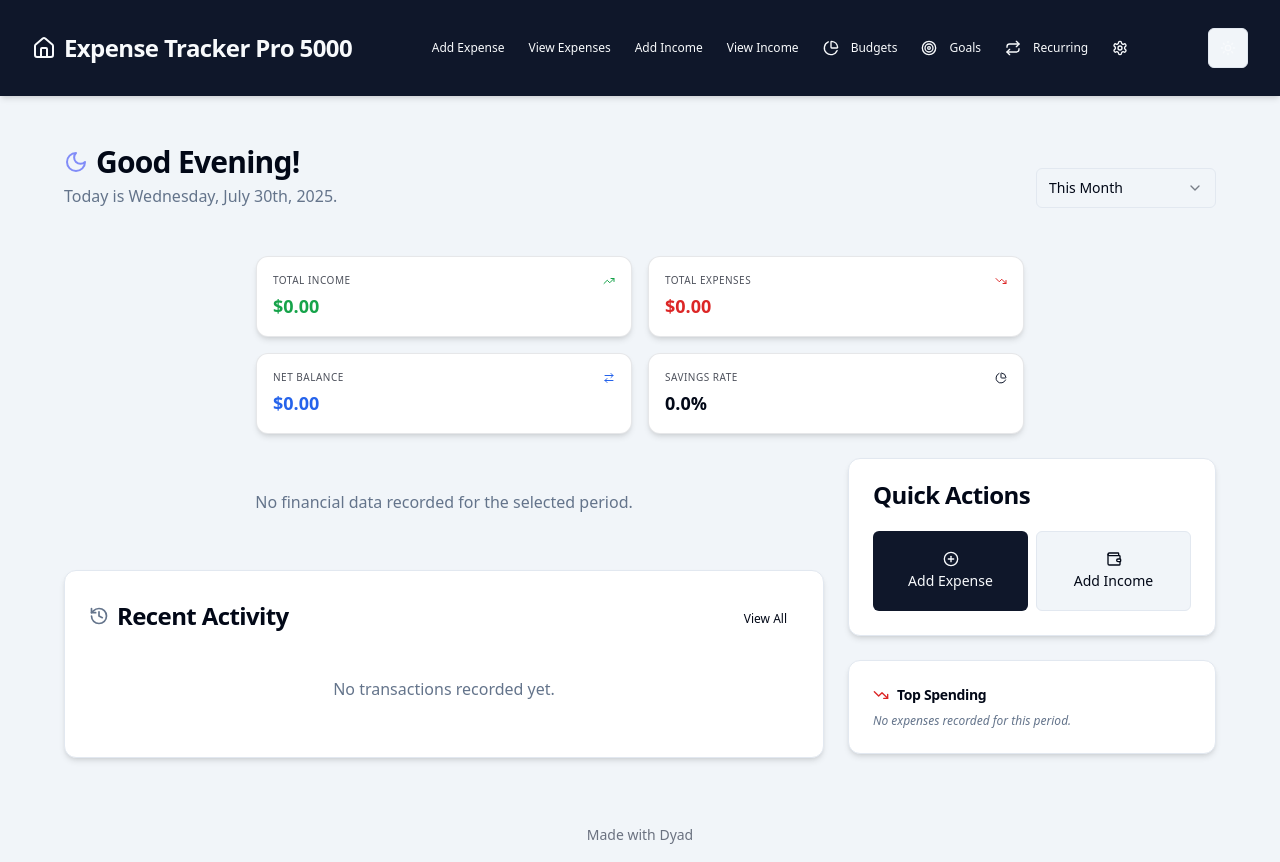
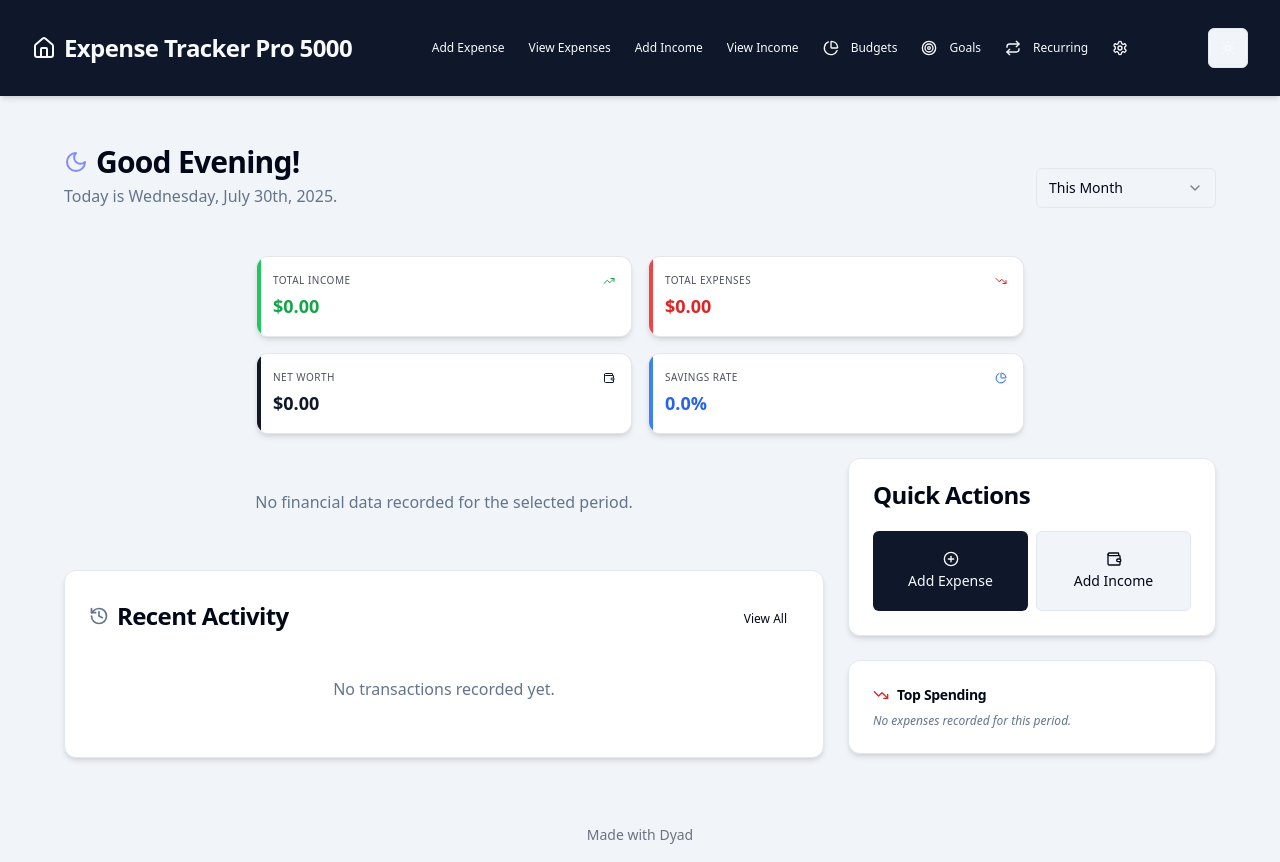
Before and after one commit to milesmoss793/vibrant-eagle-snore, a React (Vite) app: page / in a window 1280 px wide. Built offline with nearby package versions, Linux system fonts and the light colour scheme.

Commit message:
[dyad] Adding Net Worth metric and enhancing dashboard layout - wrote 2 file(s)

```diff
--- a/src/components/dashboard/MetricGrid.tsx
+++ b/src/components/dashboard/MetricGrid.tsx
@@ -8,7 +8,8 @@ import {
   ArrowRightLeft,
   PieChart,
   Maximize2,
-  Minimize2
+  Minimize2,
+  Wallet
 } from "lucide-react";
 import { cn } from "@/lib/utils";
 
@@ -18,6 +19,7 @@ interface MetricGridProps {
     totalExpenses: number;
     netBalance: number;
     savingsRate: number;
+    netWorth: number;
     comparison: {
       income: { diff: number; percent: number };
       expenses: { diff: number; percent: number };
@@ -48,19 +50,19 @@ const MetricGrid: React.FC<MetricGridProps> = ({ stats }) => {
       type: "expense"
     },
     {
-      title: "Net Balance",
-      value: stats.netBalance,
-      icon: ArrowRightLeft,
-      color: stats.netBalance >= 0 ? "text-blue-600" : "text-red-600",
-      bgColor: "bg-blue-100",
-      type: "balance"
+      title: "Net Worth",
+      value: stats.netWorth,
+      icon: Wallet,
+      color: stats.netWorth >= 0 ? "text-primary" : "text-red-600",
+      bgColor: "bg-primary/10",
+      type: "worth"
     },
     {
       title: "Savings Rate",
       value: stats.savingsRate,
       icon: PieChart,
-      color: "text-primary",
-      bgColor: "bg-primary/10",
+      color: "text-blue-600",
+      bgColor: "bg-blue-100",
       type: "savings"
     }
   ];
@@ -78,9 +80,16 @@ const MetricGrid: React.FC<MetricGridProps> = ({ stats }) => {
       >
         {metrics.map((m, i) => (
           <Card key={i} className={cn(
-            "transition-all duration-300 hover:shadow-md border-primary/10",
-            !isExpanded && "p-2"
+            "transition-all duration-300 hover:shadow-lg border-primary/10 overflow-hidden relative",
+            !isExpanded && "p-2",
+            isExpanded && "hover:-translate-y-1"
           )}>
+            <div className={cn(
+              "absolute top-0 left-0 w-1 h-full",
+              m.type === 'income' ? "bg-green-500" :
+              m.type === 'expense' ? "bg-red-500" :
+              m.type === 'worth' ? "bg-primary" : "bg-blue-500"
+            )} />
             <CardHeader className={cn(
               "flex flex-row items-center justify-between space-y-0",
               isExpanded ? "pb-2" : "p-2 pb-1"
@@ -102,7 +111,8 @@ const MetricGrid: React.FC<MetricGridProps> = ({ stats }) => {
                 isExpanded ? "text-2xl" : "text-lg",
                 m.type === 'income' && "text-green-600",
                 m.type === 'expense' && "text-red-600",
-                m.type === 'balance' && (stats.netBalance >= 0 ? "text-blue-600" : "text-red-600")
+                m.type === 'worth' && (stats.netWorth >= 0 ? "text-primary" : "text-red-600"),
+                m.type === 'savings' && "text-blue-600"
               )}>
                 {m.type === 'savings' ? `${m.value.toFixed(1)}%` : `$${m.value.toFixed(2)}`}
               </div>
@@ -126,8 +136,8 @@ const MetricGrid: React.FC<MetricGridProps> = ({ stats }) => {
                   {m.type === 'savings' && (
                     <Progress value={Math.max(0, Math.min(100, m.value))} className="h-1.5 mt-2" />
                   )}
-                  {m.type === 'balance' && (
-                    <p className="text-[10px] text-muted-foreground">Total savings/loss</p>
+                  {m.type === 'worth' && (
+                    <p className="text-[10px] text-muted-foreground">Total lifetime balance</p>
                   )}
                 </div>
               )}
@@ -136,8 +146,8 @@ const MetricGrid: React.FC<MetricGridProps> = ({ stats }) => {
         ))}
       </div>
 
-      <div className="absolute -top-3 -right-3 opacity-0 group-hover:opacity-100 transition-opacity">
-        <Badge variant="secondary" className="h-6 w-6 p-0 flex items-center justify-center rounded-full shadow-sm border">
+      <div className="absolute -top-3 -right-3 opacity-0 group-hover:opacity-100 transition-opacity z-10">
+        <Badge variant="secondary" className="h-6 w-6 p-0 flex items-center justify-center rounded-full shadow-sm border cursor-pointer">
           {isExpanded ? <Minimize2 className="h-3 w-3" /> : <Maximize2 className="h-3 w-3" />}
         </Badge>
       </div>
--- a/src/pages/Dashboard.tsx
+++ b/src/pages/Dashboard.tsx
@@ -64,6 +64,11 @@ const Dashboard: React.FC = () => {
     const netBalance = totalIncome - totalExpenses;
     const savingsRate = totalIncome > 0 ? (netBalance / totalIncome) * 100 : 0;
 
+    // All-time Net Worth
+    const allTimeExpenses = expenses.reduce((sum, e) => sum + e.amount, 0);
+    const allTimeIncome = income.reduce((sum, i) => sum + i.amount, 0);
+    const netWorth = allTimeIncome - allTimeExpenses;
+
     const now = new Date();
     const lastMonth = subMonths(now, 1);
     const thisMonthExp = expenses.filter(e => isSameMonth(e.date, now)).reduce((sum, e) => sum + e.amount, 0);
@@ -76,6 +81,7 @@ const Dashboard: React.FC = () => {
       totalIncome,
       netBalance,
       savingsRate,
+      netWorth,
       comparison: {
         expenses: { diff: thisMonthExp - lastMonthExp, percent: lastMonthExp ? ((thisMonthExp - lastMonthExp) / lastMonthExp) * 100 : 0 },
         income: { diff: thisMonthInc - lastMonthInc, percent: lastMonthInc ? ((thisMonthInc - lastMonthInc) / lastMonthInc) * 100 : 0 }
```
